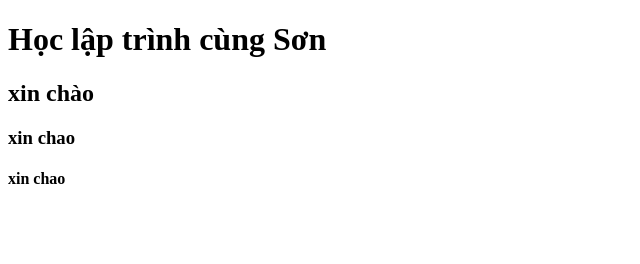
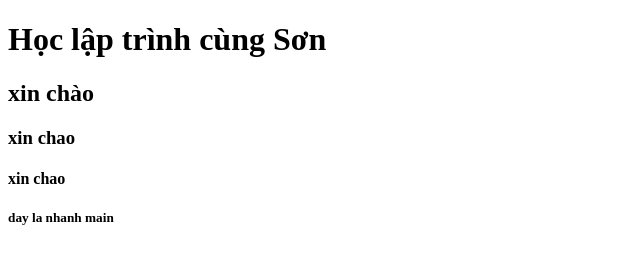
Before and after one commit to Truong-Cong-Son/Learn-Programming, a plain HTML site: page index.html in a window 1280 px wide. Shown: the full height of the page, 0-640 px from the left. Drawn offline with Linux system fonts and the light colour scheme.

Commit message:
done main

```diff
--- a/index.html
+++ b/index.html
@@ -10,5 +10,6 @@
     <h2>xin chào</h2>
     <h3>xin chao</h3>
     <h4>xin chao</h4>
+    <h5>day la nhanh main</h5>
 </body>
 </html>
```
